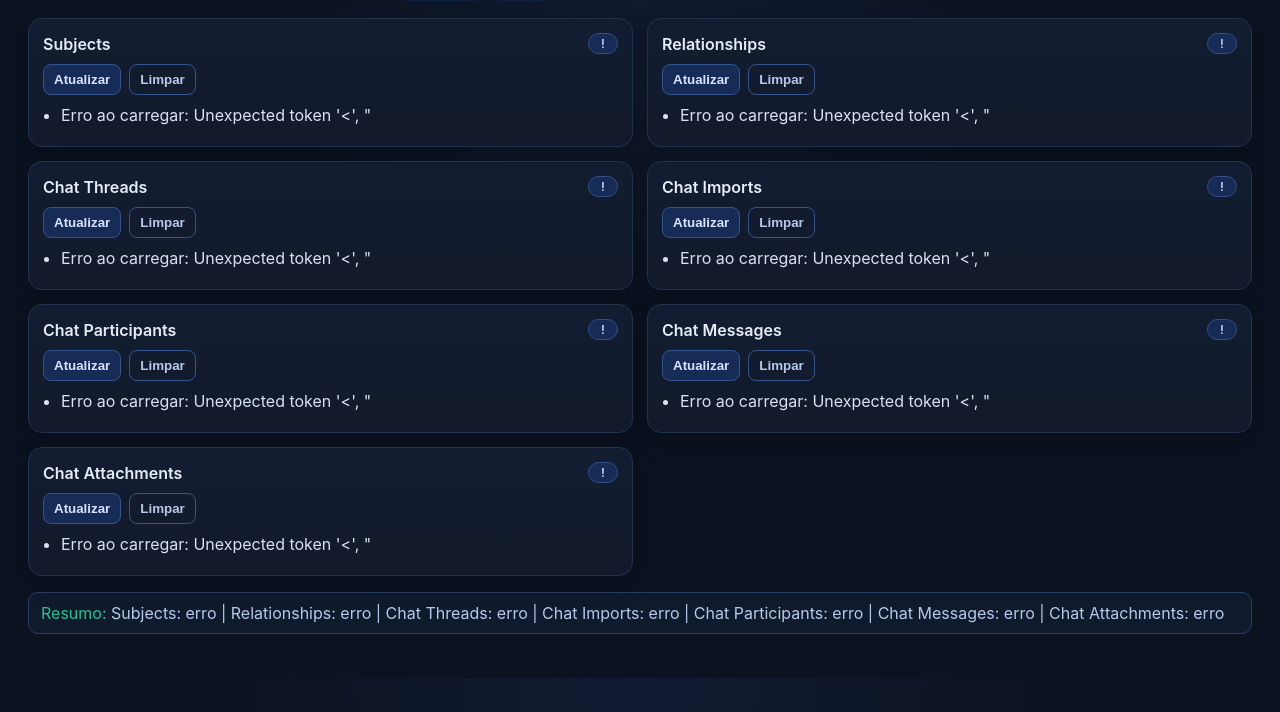
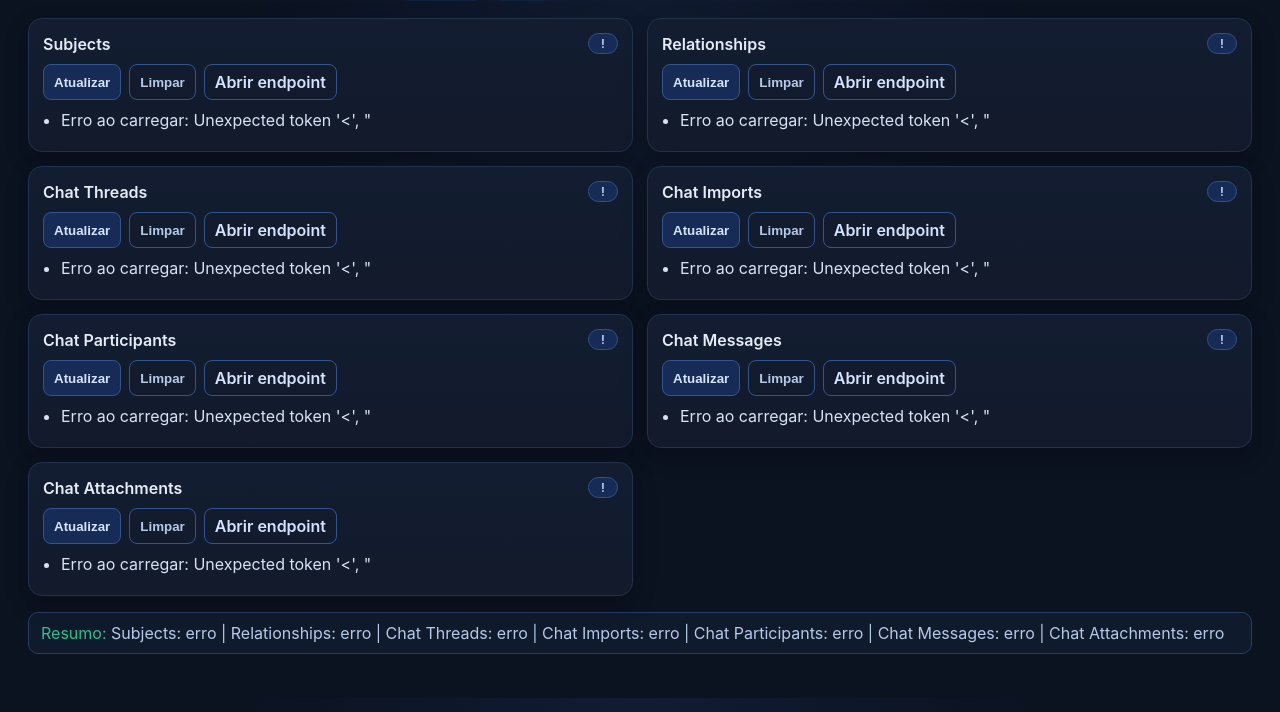
Before and after one commit to leonardofandrade/zapia, a Django app: page / in a window 1280 px wide. Shown: the part 88-800 px from the top of the page. Run offline with Django 5.2, Linux system fonts and the light colour scheme; data that the repository does not hold is empty.

Commit message:
feat(frontend): add link buttons to dashboard for API endpoints and implement HTML escaping for item previews

```diff
--- a/app/apps/frontend/templates/frontend/dashboard.html
+++ b/app/apps/frontend/templates/frontend/dashboard.html
@@ -64,6 +64,18 @@
         }
         button:hover { background: #1b356a; transform: translateY(-1px); }
         button.secondary { background: transparent; border-color: #34548e; color: #b8c9e8; }
+        .link-btn {
+            display: inline-flex;
+            align-items: center;
+            border: 1px solid #34548e;
+            border-radius: 8px;
+            padding: 7px 10px;
+            color: #d6e3ff;
+            text-decoration: none;
+            font-weight: 600;
+            background: transparent;
+        }
+        .link-btn:hover { background: #1b356a; }
         ul {
             margin: 0;
             padding-left: 18px;
@@ -105,43 +117,43 @@
         <div class="grid">
             <section class="card" data-endpoint="/api/subjects/subjects/" data-title="Subjects">
                 <div class="card-head"><h2>Subjects</h2><span class="badge">-</span></div>
-                <div class="actions"><button>Atualizar</button><button class="secondary">Limpar</button></div>
+                <div class="actions"><button>Atualizar</button><button class="secondary">Limpar</button><a class="link-btn" href="/api/subjects/subjects/" target="_blank" rel="noopener noreferrer">Abrir endpoint</a></div>
                 <ul></ul>
             </section>
 
             <section class="card" data-endpoint="/api/subjects/relationships/" data-title="Relationships">
                 <div class="card-head"><h2>Relationships</h2><span class="badge">-</span></div>
-                <div class="actions"><button>Atualizar</button><button class="secondary">Limpar</button></div>
+                <div class="actions"><button>Atualizar</button><button class="secondary">Limpar</button><a class="link-btn" href="/api/subjects/relationships/" target="_blank" rel="noopener noreferrer">Abrir endpoint</a></div>
                 <ul></ul>
             </section>
 
             <section class="card" data-endpoint="/api/chats/threads/" data-title="Chat Threads">
                 <div class="card-head"><h2>Chat Threads</h2><span class="badge">-</span></div>
-                <div class="actions"><button>Atualizar</button><button class="secondary">Limpar</button></div>
+                <div class="actions"><button>Atualizar</button><button class="secondary">Limpar</button><a class="link-btn" href="/api/chats/threads/" target="_blank" rel="noopener noreferrer">Abrir endpoint</a></div>
                 <ul></ul>
             </section>
 
             <section class="card" data-endpoint="/api/chats/imports/" data-title="Chat Imports">
                 <div class="card-head"><h2>Chat Imports</h2><span class="badge">-</span></div>
-                <div class="actions"><button>Atualizar</button><button class="secondary">Limpar</button></div>
+                <div class="actions"><button>Atualizar</button><button class="secondary">Limpar</button><a class="link-btn" href="/api/chats/imports/" target="_blank" rel="noopener noreferrer">Abrir endpoint</a></div>
                 <ul></ul>
             </section>
 
             <section class="card" data-endpoint="/api/chats/participants/" data-title="Chat Participants">
                 <div class="card-head"><h2>Chat Participants</h2><span class="badge">-</span></div>
-                <div class="actions"><button>Atualizar</button><button class="secondary">Limpar</button></div>
+                <div class="actions"><button>Atualizar</button><button class="secondary">Limpar</button><a class="link-btn" href="/api/chats/participants/" target="_blank" rel="noopener noreferrer">Abrir endpoint</a></div>
                 <ul></ul>
             </section>
 
             <section class="card" data-endpoint="/api/chats/messages/" data-title="Chat Messages">
                 <div class="card-head"><h2>Chat Messages</h2><span class="badge">-</span></div>
-                <div class="actions"><button>Atualizar</button><button class="secondary">Limpar</button></div>
+                <div class="actions"><button>Atualizar</button><button class="secondary">Limpar</button><a class="link-btn" href="/api/chats/messages/" target="_blank" rel="noopener noreferrer">Abrir endpoint</a></div>
                 <ul></ul>
             </section>
 
             <section class="card" data-endpoint="/api/chats/attachments/" data-title="Chat Attachments">
                 <div class="card-head"><h2>Chat Attachments</h2><span class="badge">-</span></div>
-                <div class="actions"><button>Atualizar</button><button class="secondary">Limpar</button></div>
+                <div class="actions"><button>Atualizar</button><button class="secondary">Limpar</button><a class="link-btn" href="/api/chats/attachments/" target="_blank" rel="noopener noreferrer">Abrir endpoint</a></div>
                 <ul></ul>
             </section>
         </div>
@@ -150,6 +162,15 @@
     </div>
 
     <script>
+        function escapeHtml(value) {
+            return String(value)
+                .replaceAll("&", "&amp;")
+                .replaceAll("<", "&lt;")
+                .replaceAll(">", "&gt;")
+                .replaceAll('"', "&quot;")
+                .replaceAll("'", "&#039;");
+        }
+
         function previewItem(item) {
             if (item.full_name) return `${item.id} - ${item.full_name}`;
             if (item.relationship_type) return `${item.id} - ${item.relationship_type} (${item.from_subject} -> ${item.to_subject})`;
@@ -159,6 +180,13 @@
             if (item.content) return `${item.id} - ${String(item.content).slice(0, 80)}`;
             if (item.file_name) return `${item.id} - ${item.file_name}`;
             return JSON.stringify(item).slice(0, 90);
+        }
+
+        function itemToHtml(item, endpoint) {
+            const label = escapeHtml(previewItem(item));
+            if (!item.id) return `<li>${label}</li>`;
+            const detailUrl = `${endpoint}${item.id}/`;
+            return `<li><a href="${detailUrl}" target="_blank" rel="noopener noreferrer">${label}</a></li>`;
         }
 
         async function loadCard(card) {
@@ -185,7 +213,7 @@
                 }
 
                 const top = items.slice(0, 25);
-                list.innerHTML = top.map((item) => `<li>${previewItem(item)}</li>`).join("");
+                list.innerHTML = top.map((item) => itemToHtml(item, endpoint)).join("");
                 card.classList.remove("loading");
                 return `${title}: ${items.length}`;
             } catch (error) {
```
